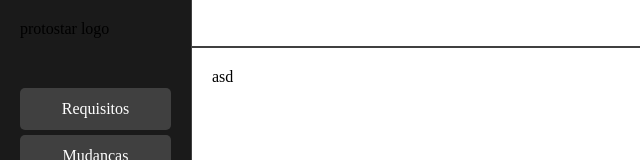
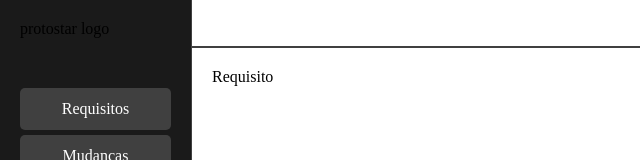
Before and after one commit to Alec-NK/protostar, a React (Create React App) app: page / in a window 1280 px wide. Shown: the top 160 px of the page, without its empty margins (0-640 px from the left). Built offline with nearby package versions, Linux system fonts and the light colour scheme.

Commit message:
feat: adicionando páginas

```diff
--- /dev/null
+++ b/src/pages/Changes/index.tsx
@@ -0,0 +1,5 @@
+const Changes = () => {
+  return <div>Mudanças</div>;
+};
+
+export default Changes;
--- a/src/pages/Requirements/index.tsx
+++ b/src/pages/Requirements/index.tsx
@@ -1,5 +1,5 @@
 const Requirements = () => {
-  return <div>asd</div>;
+  return <div>Requisito</div>;
 };
 
 export default Requirements;
```
